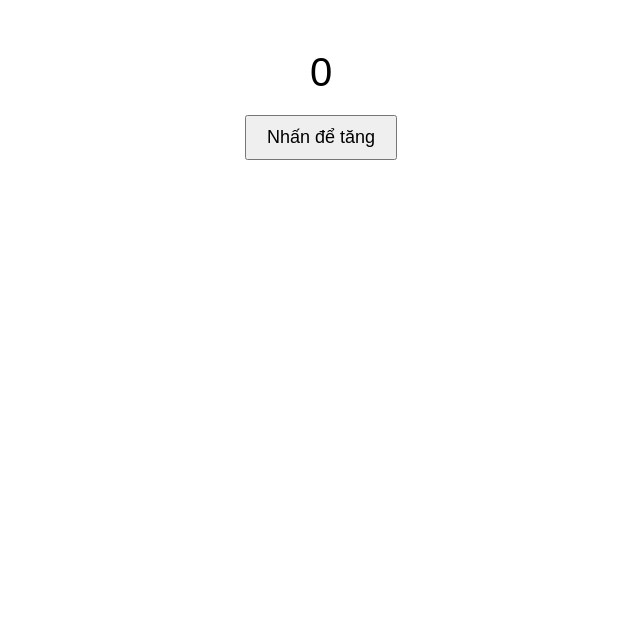
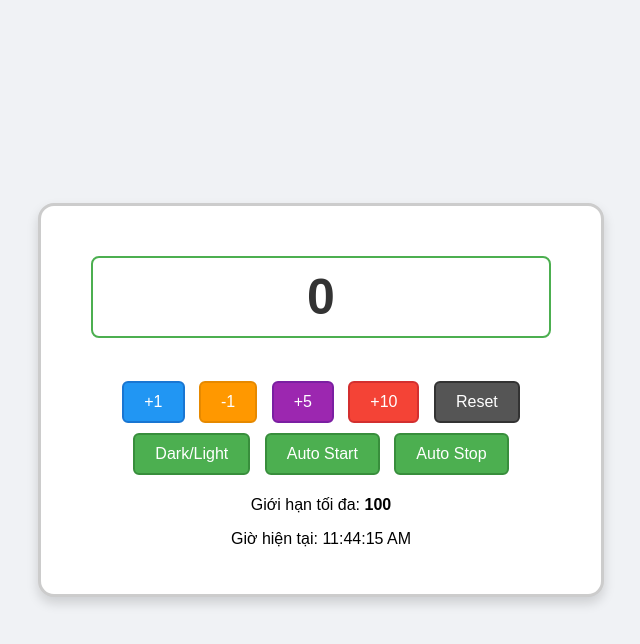
Before and after one commit to VietDSK6/git-vo-long, a plain HTML site: page index.html in a window 1280 px wide. Shown: the whole page, without its empty margins (319-959 px from the left). Drawn offline with Linux system fonts and the light colour scheme.

Commit message:
Vietdeptraicuba

```diff
--- a/index.html
+++ b/index.html
@@ -3,35 +3,105 @@
 <head>
   <meta charset="UTF-8">
   <title>Tăng số</title>
-  <style>
-    body {
-      font-family: Arial, sans-serif;
-      text-align: center;
-      margin-top: 50px;
-    }
-    #number {
-      font-size: 40px;
-      margin: 20px;
-      display: block;
-    }
-    button {
-      padding: 10px 20px;
-      font-size: 18px;
-      cursor: pointer;
-    }
-  </style>
+  <link rel="stylesheet" href="style.css">
 </head>
 <body>
 
-  <span id="number">0</span>
-  <button onclick="increaseNumber()">Nhấn để tăng</button>
+  <div class="container">
+    <span id="number">0</span>
+    <br>
+    <button onclick="increaseNumber()">+1</button>
+    <button onclick="decreaseNumber()">-1</button>
+    <button onclick="increaseBy(5)">+5</button>
+    <button onclick="increaseBy(10)">+10</button>
+    <button onclick="resetNumber()">Reset</button>
+    <button onclick="toggleDarkMode()">Dark/Light</button>
+    <button onclick="autoIncrease()">Auto Start</button>
+    <button onclick="stopAuto()">Auto Stop</button>
+
+    <p>Giới hạn tối đa: <b>100</b></p>
+    <p>Giờ hiện tại: <span id="clock"></span></p>
+  </div>
 
   <script>
     let count = 0;
-    function increaseNumber() {
-      count++;
+    let autoInterval = null;
+
+    if(localStorage.getItem("count")){
+      count = parseInt(localStorage.getItem("count"));
       document.getElementById("number").textContent = count;
     }
+
+    function updateDisplay() {
+      document.getElementById("number").textContent = count;
+      localStorage.setItem("count", count);
+    }
+
+    function increaseNumber() {
+      if (count < 100) {
+        count++;
+        updateDisplay();
+        playClick();
+        randomColor();
+      }
+    }
+
+    function decreaseNumber() {
+      if (count > 0) {
+        count--;
+        updateDisplay();
+        playClick();
+        randomColor();
+      }
+    }
+
+    function increaseBy(n) {
+        count += n;
+        updateDisplay();
+        playClick();
+        randomColor();
+    }
+
+    function resetNumber() {
+      if(confirm("Bạn có chắc muốn reset về 0?")){
+        count = 0;
+        updateDisplay();
+        playClick();
+      }
+    }
+
+    function toggleDarkMode() {
+      document.body.classList.toggle("dark");
+    }
+
+    function autoIncrease() {
+      if (!autoInterval) {
+        autoInterval = setInterval(increaseNumber, 1000);
+      }
+    }
+
+    function stopAuto() {
+      clearInterval(autoInterval);
+      autoInterval = null;
+    }
+
+    function randomColor() {
+        let randomColor = "#" + Math.floor(Math.random() * 16777215).toString(16).padStart(6, "0");
+
+        document.getElementById("number").style.color = randomColor;
+      }
+
+    function playClick() {
+      let audio = new Audio("https://www.soundjay.com/buttons/sounds/button-16.mp3");
+      audio.play();
+    }
+
+    function updateClock(){
+      let now = new Date();
+      document.getElementById("clock").textContent = now.toLocaleTimeString();
+    }
+    setInterval(updateClock, 1000);
+    updateClock();
   </script>
 
 </body>
--- /dev/null
+++ b/style.css
@@ -0,0 +1,70 @@
+/* Căn giữa toàn màn hình */
+body {
+    font-family: Arial, sans-serif;
+    margin: 0;
+    height: 100vh;
+    display: flex;
+    justify-content: center;
+    align-items: center;
+    background: #f0f2f5;
+    transition: background 0.3s, color 0.3s;
+  }
+
+  /* Khung tổng */
+  .container {
+    background: #fff;
+    border: 3px solid #ccc;
+    border-radius: 16px;
+    padding: 30px;
+    text-align: center;
+    box-shadow: 0 6px 12px rgba(0,0,0,0.15);
+    max-width: 500px;
+    width: 100%;
+  }
+
+  /* Số hiển thị */
+  #number {
+    font-size: 50px;
+    margin: 20px;
+    display: block;
+    color: #333;
+    font-weight: bold;
+    border: 2px solid #4CAF50;
+    border-radius: 8px;
+    padding: 10px;
+  }
+
+  /* Nút */
+  button {
+    padding: 10px 20px;
+    font-size: 16px;
+    margin: 5px;
+    cursor: pointer;
+    background: #4CAF50;
+    border: 2px solid #388E3C;
+    color: white;
+    border-radius: 6px;
+    transition: background 0.3s, transform 0.2s;
+  }
+
+  button:hover {
+    background: #45a049;
+    transform: scale(1.05);
+  }
+
+  /* Nút màu riêng */
+  button:nth-child(3) { background: #2196F3; border-color: #1976D2; }
+  button:nth-child(4) { background: #ff9800; border-color: #e68900; }
+  button:nth-child(5) { background: #9c27b0; border-color: #7b1fa2; }
+  button:nth-child(6) { background: #f44336; border-color: #d32f2f; }
+  button:nth-child(7) { background: #555; border-color: #333; }
+
+  /* Dark mode */
+  .dark {
+    background: #222;
+    color: white;
+  }
+  .dark .container {
+    background: #333;
+    border-color: #666;
+  }
```
